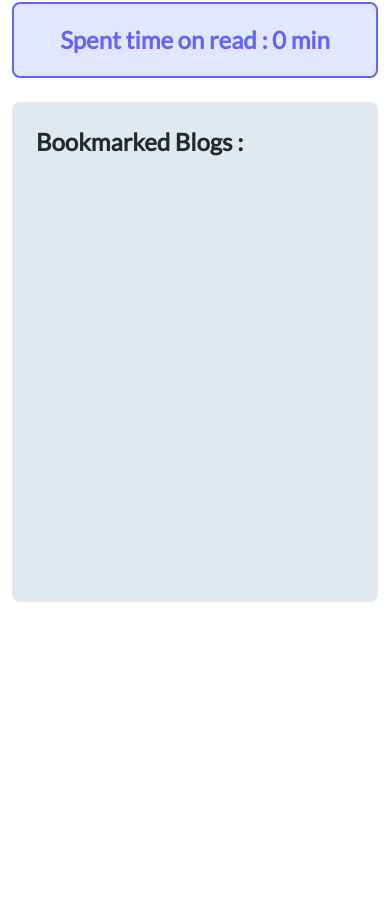
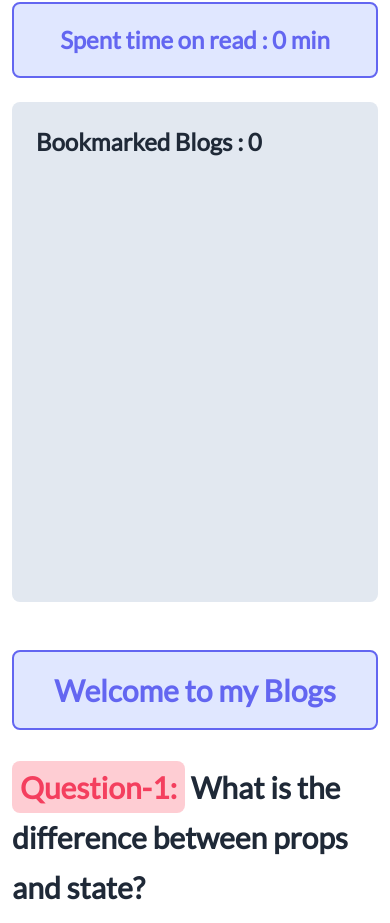
Before and after one commit to ranaahmedzn/knowledge-empire, a React (Vite) app: page / in a window 390 px wide. Shown: the part 2555-3478 px from the top of the page. Before the commit the page ends 3181 px from the top, so only its background shows below. Built offline with nearby package versions, Linux system fonts and the light colour scheme.

Commit message:
project completed by adding second blog component

```diff
--- /dev/null
+++ b/public/Q&A.json
@@ -0,0 +1,22 @@
+[
+    {
+      "id": 1,
+      "question": "What is the difference between props and state?",
+      "answer": "Props and state are two most important concepts in React. We can pass the data between the components using Props and State. Props are used to pass data from parent to child components and it works like a function parameter. State is used to store data that can change any time. The main difference between props and state is that props are read-only and passed down from a parent component, while state is mutable and managed by the component itself."
+    },
+    {
+      "id": 2,
+      "question": "How does useState work?",
+      "answer": "The useState is a Hook that allows you to have state variables in functional components. The useState hook is a special function that takes the initial state as an argument and returns an array of two entries. The first entry is the initial value which we give when declaring useState() and the second array of entry is the function that sts the state variable. UseState abbreviate only singular value from the state, for multiple state need to have useState calls."
+    },
+    {
+      "id": 3,
+      "question": "What is the purpose of useEffect other than fetching data?",
+      "answer": "The most common use case for useEffect hook is fetching data from APIs. But there has a wide range of tasks beyond fetching data from APIs where useEffect can be used. Below are some example of using useEffect: 1) Managing timers and intervals 2) Updating the document title 3) Subscribing to events. Therefore, useEffect lets us express different kinds of side effects after a component renders."
+    },
+    {
+      "id": 4,
+      "question": "How does react work?",
+      "answer": "React is a declarative, efficient, and flexible JavaScript library for building user interfaces. To make React faster, React developers implements a virtual DOM that is basically a DOM tree representation in JavaScript. So when it needs to read or write to the DOM, it will use the virtual representation of it. Then the virtual DOM will try to find the most efficient way to update the browser’s DOM. React is a component-based library that uses a virtual DOM and a declarative programming model to efficiently update the UI. It provides a powerful and flexible set of tools for building complex, interactive web applications."
+    }
+  ]
--- a/src/App.jsx
+++ b/src/App.jsx
@@ -1,12 +1,14 @@
 import React from 'react';
 import Header from './components/Header/Header';
 import Home from './components/Home/Home';
+import BlogSecond from './components/BlogSecond/BlogSecond';
 
 const App = () => {
   return (
     <div>
       <Header></Header>
       <Home></Home>
+      <BlogSecond></BlogSecond>
     </div>
   );
 };
--- a/src/components/Blog/Blog.jsx
+++ b/src/components/Blog/Blog.jsx
@@ -16,7 +16,7 @@
                     </div>
                 </div>
                 <p>
-                    {readTime} min red &nbsp;
+                    {readTime} min red &nbsp; &nbsp;
                     <FontAwesomeIcon onClick={() => handleBookmark(blog)} className='cursor-pointer' icon={faBookmark} />
                 </p>
             </div>
--- /dev/null
+++ b/src/components/BlogSecond/BlogSecond.jsx
@@ -0,0 +1,41 @@
+import React, { useEffect, useState } from "react";
+
+const BlogSecond = () => {
+    const [blogInfo, setBlogInfo] = useState([])
+    useEffect(() => {
+        fetch('Q&A.json')
+        .then(res => res.json())
+        .then(data => setBlogInfo(data))
+    }, [])
+
+  return (
+    <div className="container mx-auto my-6 px-3 md:px-0">
+      <div className="text-center px-3 py-5 border-2 border-indigo-500 text-indigo-500 bg-indigo-100 rounded-lg mb-6">
+        <h3 className="font-bold text-3xl">Welcome to my Blogs</h3>
+      </div>
+      {blogInfo.map((blog) => (
+        <SingleBlog
+        key={blog.id}
+        blog={blog}
+        ></SingleBlog>
+      ))}
+    </div>
+  );
+};
+
+const SingleBlog = ({blog}) => {
+    const {id, question, answer} = blog;
+    return (
+        <div className="my-6">
+            <h1 className="text-3xl font-bold my-5 py-2 leading-[50px] mb-0">
+                <span className="text-rose-500 bg-rose-200 rounded-lg p-2">Question-{id}:</span> {question}
+            </h1>
+            <p>
+                <span className="text-xl font-bold text-indigo-500">Ans: </span>
+                {answer}
+            </p>
+        </div>
+    )
+}
+
+export default BlogSecond;
--- a/src/components/Home/Home.jsx
+++ b/src/components/Home/Home.jsx
@@ -29,11 +29,25 @@
         position: toast.POSITION.TOP_LEFT,
       });
     } else {
-      Swal.fire({
-        icon: "error",
-        title: "Oops..",
-        text: "You Have Already Bookmarked This Blog!",
-      });
+      //EXTRA PRACTICE:
+      function getInput() {
+        return Swal.fire({
+          icon: "error",
+          title: "Oops..",
+          text: "You have already bookmarked this blog! Do you want to Bookmark it again?",
+        });
+      }
+      function main() {
+        if (getInput) {
+          const check = getInput();
+          check.then((result) => {
+            if (result) {
+              setBookmark([...bookmark, blog]);
+            }
+          });
+        }
+      }
+      main()
     }
   };
 
--- a/src/components/Sidemark/Sidemark.jsx
+++ b/src/components/Sidemark/Sidemark.jsx
@@ -8,7 +8,7 @@
             </div>
 
             <div className='bg-slate-200 rounded-lg min-h-[500px] p-6'>
-                <h3 className='font-bold text-2xl mb-5'>Bookmarked Blogs :</h3>
+                <h3 className='font-bold text-2xl mb-5'>Bookmarked Blogs : {bookmark.length}</h3>
                 {
                     bookmark.map(blog => <BookmarkedBlog blog={blog} />)
                 }
```
